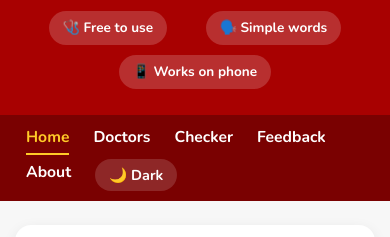
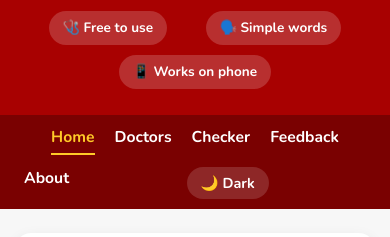
Before and after one commit to samuelthewatchman/kathpe, a plain HTML site: page index.html in a window 390 px wide. Shown: the part 142-379 px from the top of the page. Drawn offline with nearby package versions, Linux system fonts and the light colour scheme.

Commit message:
center mobile fix

```diff
--- a/style.css
+++ b/style.css
@@ -421,21 +421,20 @@ footer {
 @media (max-width: 600px) {
   nav {
     flex-direction: row;
-    justify-content: flex-start;
-    overflow-x: auto;
-    white-space: nowrap;
+    flex-wrap: wrap;
+    justify-content: center;
+    overflow-x: visible;
+    white-space: normal;
     padding: 10px 16px;
-    -webkit-overflow-scrolling: touch;
+    gap: 8px 4px;
   }
 
   nav a {
-    margin: 0 10px;
-    flex-shrink: 0;
+    margin: 0 8px;
   }
 
   #themeToggle {
-    flex-shrink: 0;
-    margin-left: 10px;
+    margin: 4px auto 0 auto;
   }
 
   .card-img {
```
